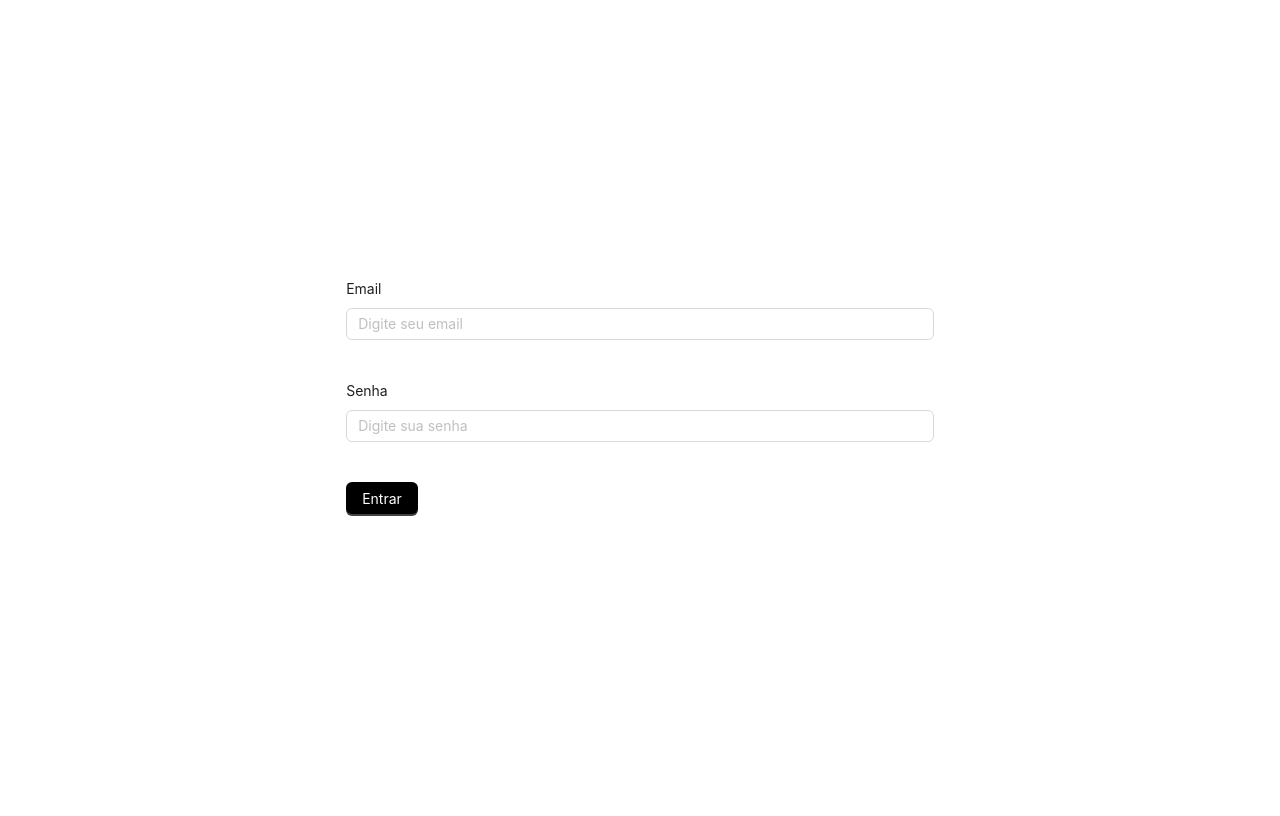
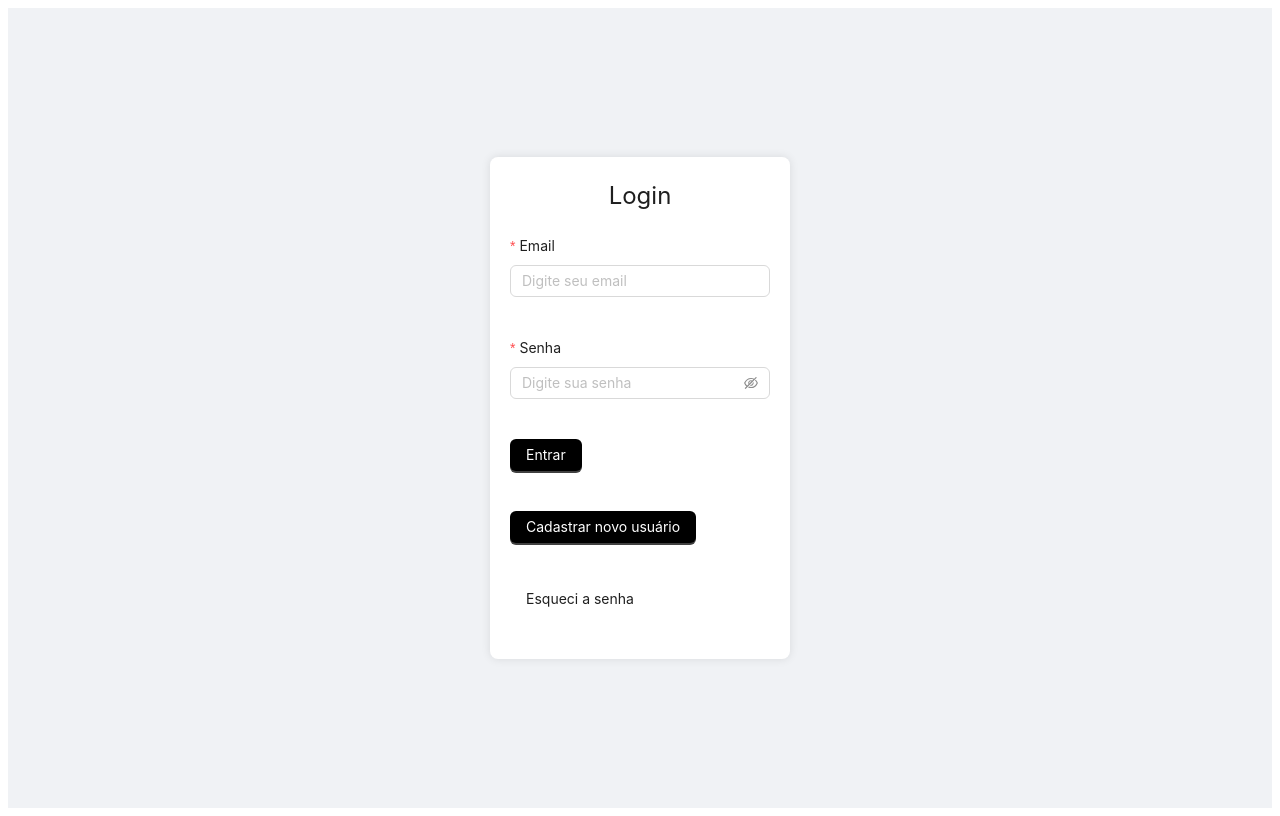
Before and after one commit to AlexsanderDiego/fs01frontend, a React (Vite) app: page / in a window 1280 px wide. Built offline with nearby package versions, Linux system fonts and the light colour scheme.

Commit message:
atualização app

```diff
--- a/src/App.jsx
+++ b/src/App.jsx
@@ -1,73 +1,7 @@
-import { Button, Col, Flex, Form, Input, Row } from "antd";
-import axios from "axios";
-import Test from "./Test";
-
-import { useState } from "react";
-
+import AuthLogin from "./pages/TelaLogin";
 
 function App() {
-
-  const [redirect, setRedirect] = useState(null);
-
-  async function login(dados) {
-    try {
-      // const resposta = await axios.post("https://fs01backend.onrender.com/auth/login", dados);
-      const resposta = await axios.post("http://localhost:8080/auth/login", dados);
-
-      // Manipule os dados da resposta conforme necessário
-      console.log("Resposta do servidor:", resposta.data);
-      alert('Login Autorizado');
-
-      setRedirect("/outra-pagina")
-
-
-      // Adicione qualquer lógica adicional com base na resposta do servidor
-      // Por exemplo, redirecionar para outra página, armazenar token, etc.
-
-    } catch (error) {
-      // Se houver um erro na requisição, você pode lidar com ele aqui
-      console.error("Erro na requisição:", error);
-
-      // Exemplo: mostrar uma mensagem de erro para o usuário
-      alert("Erro ao fazer login. Por favor, tente novamente.");
-    }
-  }
-
-  if (redirect) {
-    return <Test />;
-  }
-
-  return (
-    <Flex
-      gap="middle"
-      justify="center"
-      align="center"
-      style={{ height: "100vh" }}
-    >
-      <Form layout="vertical" onFinish={login}>
-        <Row gutter={[16, 16]}>
-          <Col span={24}>
-            <Form.Item label="Email" name="email">
-              <Input placeholder="Digite seu email" />
-            </Form.Item>
-          </Col>
-          <Col span={24}>
-            <Form.Item label="Senha" name="senha">
-              <Input placeholder="Digite sua senha" />
-            </Form.Item>
-          </Col>
-
-          <Col>
-            <Form.Item>
-              <Button type="primary" htmlType="submit">
-                Entrar
-              </Button>
-            </Form.Item>
-          </Col>
-        </Row>
-      </Form>
-    </Flex>
-  );
+  return <AuthLogin />;
 }
 
 export default App;
```
